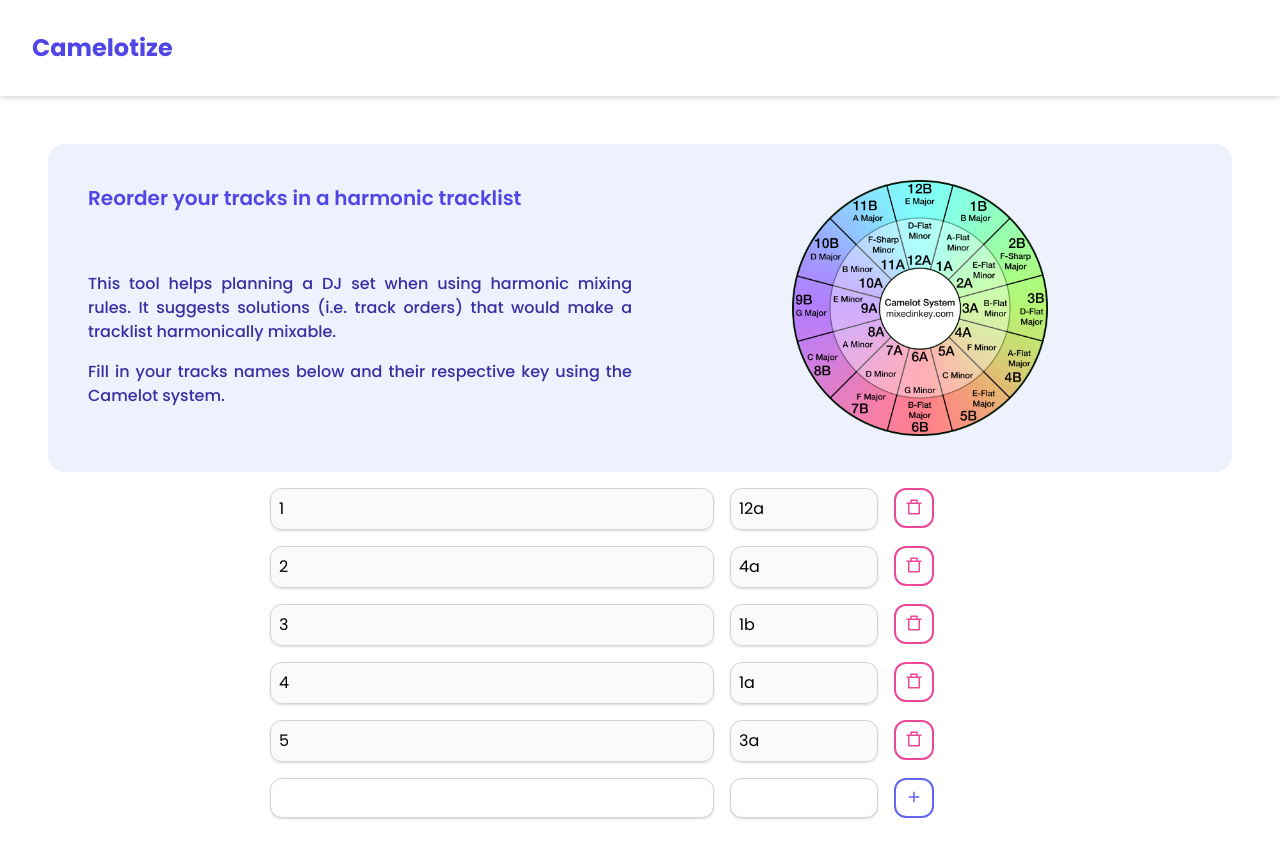
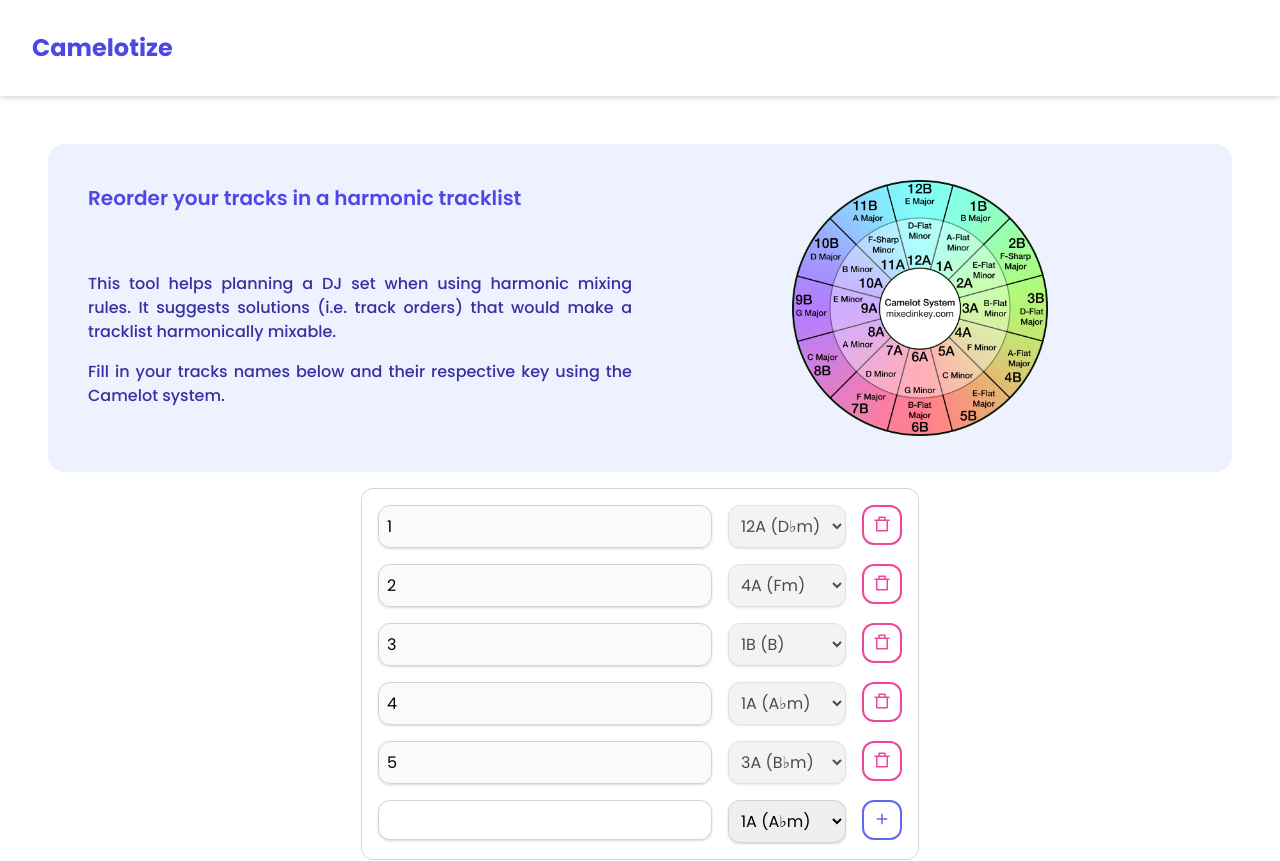
Before and after one commit to Meknassih/camelotize, a Svelte app: page / in a window 1280 px wide. Shown: the top 861 px of the page. Built offline with nearby package versions, Linux system fonts and the light colour scheme.

Commit message:
Added KeyDropdown

```diff
--- /dev/null
+++ b/src/KeyDropdown.svelte
@@ -0,0 +1,136 @@
+<script>
+	const keys = [
+		{
+			value: "1a",
+			display: "1A (A♭m)",
+		},
+		{
+			value: "2a",
+			display: "2A (E♭m)",
+		},
+		{
+			value: "3a",
+			display: "3A (B♭m)",
+		},
+		{
+			value: "4a",
+			display: "4A (Fm)",
+		},
+		{
+			value: "5a",
+			display: "5A (Cm)",
+		},
+		{
+			value: "6a",
+			display: "6A (Gm)",
+		},
+		{
+			value: "7a",
+			display: "7A (Dm)",
+		},
+		{
+			value: "8a",
+			display: "8A (Am)",
+		},
+		{
+			value: "9a",
+			display: "9A (Em)",
+		},
+		{
+			value: "10a",
+			display: "10A (Bm)",
+		},
+		{
+			value: "11a",
+			display: "11A (F♯m)",
+		},
+		{
+			value: "12a",
+			display: "12A (D♭m)",
+		},
+		{
+			value: "1b",
+			display: "1B (B)",
+		},
+		{
+			value: "2b",
+			display: "2B (F♯)",
+		},
+		{
+			value: "3b",
+			display: "3B (D♭)",
+		},
+		{
+			value: "4b",
+			display: "4B (A♭)",
+		},
+		{
+			value: "5b",
+			display: "5B (E♭)",
+		},
+		{
+			value: "6b",
+			display: "6B (B♭)",
+		},
+		{
+			value: "7b",
+			display: "7B (F)",
+		},
+		{
+			value: "8b",
+			display: "8B (C)",
+		},
+		{
+			value: "9b",
+			display: "9B (G)",
+		},
+		{
+			value: "10b",
+			display: "10B (D)",
+		},
+		{
+			value: "11b",
+			display: "11B (A)",
+		},
+		{
+			value: "12b",
+			display: "12B (E)",
+		},
+	];
+	export let trackKey = "1a",
+		disabled = false;
+</script>
+
+<!-- <div class="flex flex-1 flex-row flex-nowrap gap-4 mx-auto">
+	<input
+		disabled
+		class="border border-solid border-gray-300 rounded-xl flex-grow p-2 shadow"
+		type="text"
+		bind:value={trackName}
+	/>
+	<input
+		disabled
+		class="border border-solid border-gray-300 rounded-xl flex-grow-0 max-w-min p-2 shadow"
+		type="text"
+		bind:value={trackKey}
+	/>
+	{#if hasDeleteButton}
+		<button
+			class="border-2 border-solid border-pink-500 hover:bg-pink-100 rounded-xl flex-none h-10 w-10"
+			on:click={removeTrack}
+			><i class="text-pink-500 text-lg ri-delete-bin-7-line" /></button
+		>{/if}
+</div> -->
+<select
+	name="trackKeyDropdown"
+	bind:value={trackKey}
+	{disabled}
+	class="border border-solid border-gray-300 rounded-xl flex-grow-0 max-w-min p-2 shadow"
+>
+	{#each keys as key}
+		<option value={key.value}>{key.display}</option>
+	{/each}
+</select>
+
+<style>
+</style>
--- a/src/Track.svelte
+++ b/src/Track.svelte
@@ -1,5 +1,6 @@
 <script>
 	import { tracks } from "./stores";
+	import KeyDropdown from "./KeyDropdown.svelte";
 	export let trackName,
 		trackKey,
 		hasDeleteButton = true;
@@ -14,21 +15,14 @@
 <div class="flex flex-1 flex-row flex-nowrap gap-4 mx-auto">
 	<input
 		disabled
-		class="border border-solid border-gray-300 rounded-xl {hasDeleteButton
-			? 'w-3/5'
-			: 'w-4/5'} p-2 shadow"
+		class="border border-solid border-gray-300 rounded-xl flex-grow p-2 shadow"
 		type="text"
 		bind:value={trackName}
 	/>
-	<input
-		disabled
-		class="border border-solid border-gray-300 rounded-xl w-1/5 p-2 shadow"
-		type="text"
-		bind:value={trackKey}
-	/>
+	<KeyDropdown {trackKey} disabled={true} />
 	{#if hasDeleteButton}
 		<button
-			class="border-2 border-solid border-pink-500 hover:bg-pink-100 rounded-xl h-10 w-10"
+			class="border-2 border-solid border-pink-500 hover:bg-pink-100 rounded-xl flex-none h-10 w-10"
 			on:click={removeTrack}
 			><i class="text-pink-500 text-lg ri-delete-bin-7-line" /></button
 		>{/if}
--- a/src/TrackInput.svelte
+++ b/src/TrackInput.svelte
@@ -1,5 +1,6 @@
 <script>
 	import { tracks } from "./stores";
+	import KeyDropdown from "./KeyDropdown.svelte";
 	let trackName, trackKey;
 
 	function addTrack() {
@@ -9,17 +10,13 @@
 
 <div class="flex flex-1 flex-row flex-nowrap gap-4 mx-auto">
 	<input
-		class="border border-solid border-gray-300 rounded-xl w-3/5 shadow p-2 focus:outline-none focus:ring-2 focus:ring-indigo-500 focus:border-transparent h-10"
+		class="border border-solid border-gray-300 rounded-xl flex-grow shadow p-2 focus:outline-none focus:ring-2 focus:ring-indigo-500 focus:border-transparent h-10"
 		type="text"
 		bind:value={trackName}
 	/>
-	<input
-		class="border border-solid border-gray-300 rounded-xl w-1/5 shadow p-2 focus:outline-none focus:ring-2 focus:ring-indigo-500 focus:border-transparent h-10"
-		type="text"
-		bind:value={trackKey}
-	/>
+	<KeyDropdown {trackKey} />
 	<button
-		class="border-2 border-solid border-indigo-500 hover:bg-indigo-100 rounded-xl h-10 w-10"
+		class="border-2 border-solid border-indigo-500 hover:bg-indigo-100 rounded-xl flex-none h-10 w-10"
 		on:click={addTrack}
 		><i class="text-indigo-500 text-lg ri-add-line" /></button
 	>
--- a/src/Tracklist.svelte
+++ b/src/Tracklist.svelte
@@ -4,7 +4,9 @@
 	import { tracks } from "./stores";
 </script>
 
-<div class="container flex flex-1 flex-col flex-nowrap gap-4">
+<div
+	class="container flex flex-1 flex-col flex-nowrap gap-4 border rounded-xl border-gray-300 p-4 w-auto"
+>
 	{#each $tracks as track}
 		<Track {...track} />
 	{/each}
```
